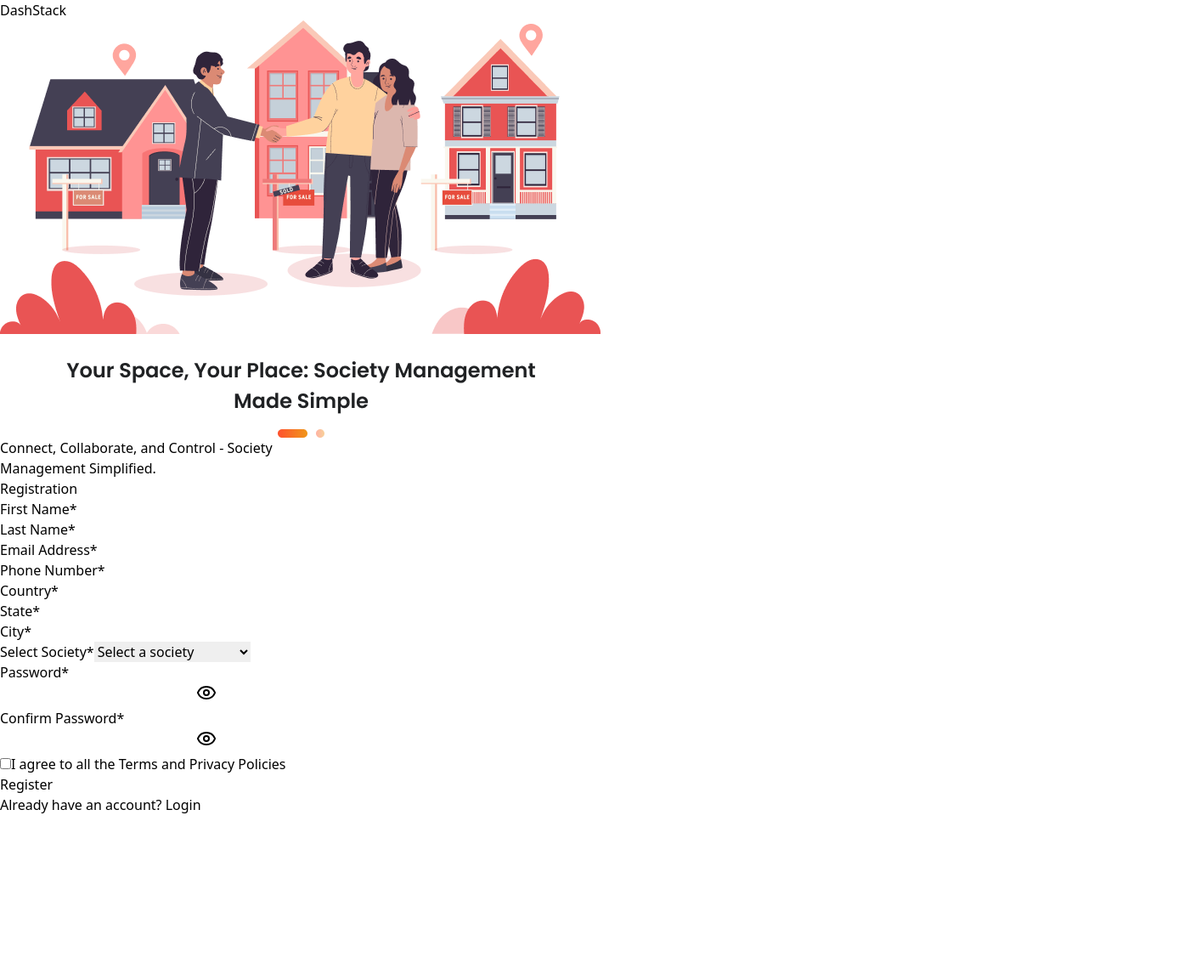
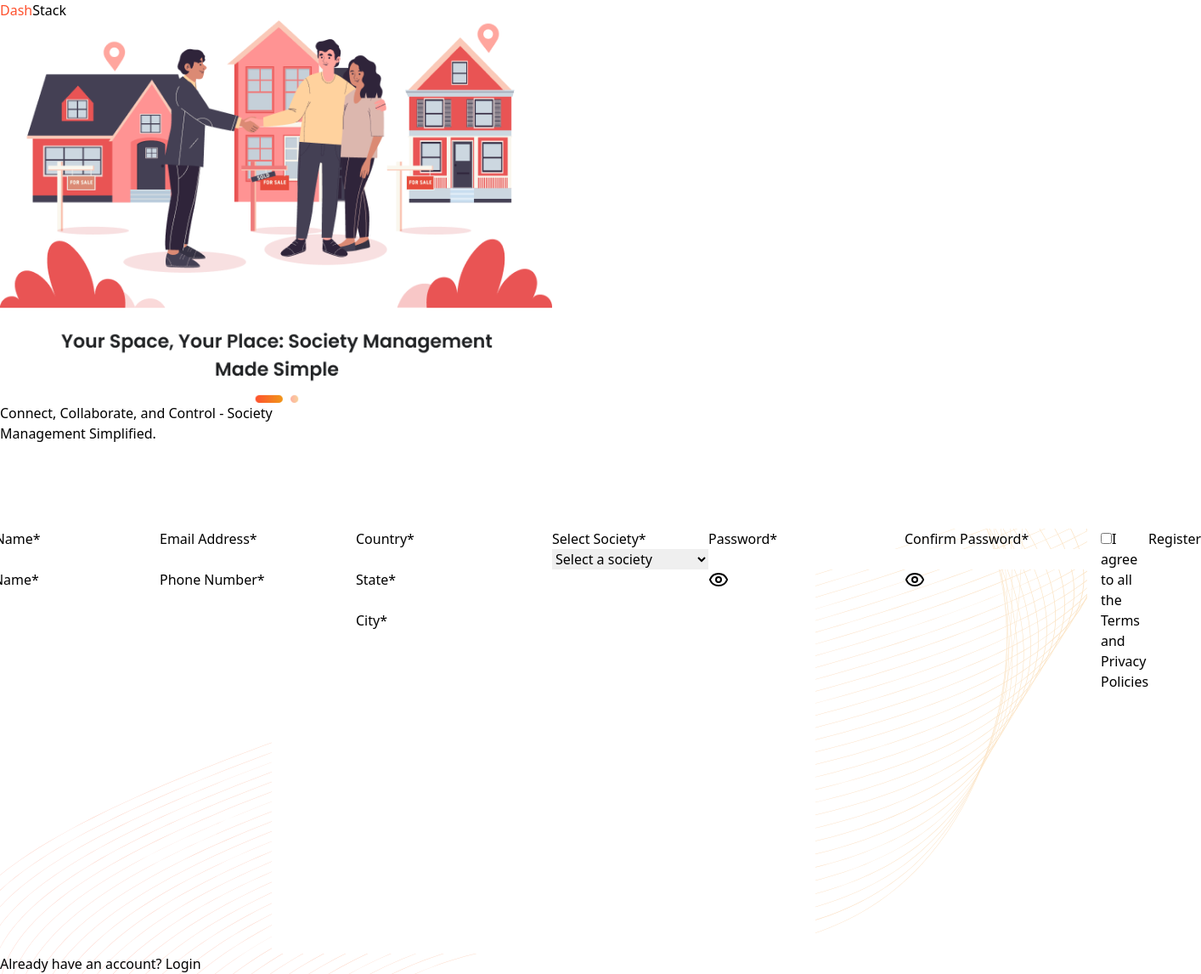
Before and after one commit to talaviyarohit/Society_Management, a React (Vite) app: page /registration in a window 1280 px wide. Shown: the whole page at 85% size, 1414 px wide, since content can reach past the window. Before the commit the page ends 959 px from the top, so only its background shows below. Built offline with nearby package versions, Linux system fonts and the light colour scheme.

Commit message:
Registration

```diff
--- a/src/assets/css/login/login.css
+++ b/src/assets/css/login/login.css
@@ -15,6 +15,7 @@
    width: 600px;
    box-shadow: 1px 0px 2px  rgb(231, 231, 241);
 }
+
 .dashstack{
     height: 500px;
     margin-left: 50px;
@@ -22,6 +23,10 @@
 .image{
     width: 600px;
     height: 491px;
+}
+.image1{
+    width: 650px;
+    height: 450px;
 }
 .right-side{
     background-image: url(../../image/line.svg);
@@ -37,3 +42,12 @@
 .resend{
     margin-left: 78%;
 }
+.regform{
+    height: 500px;
+    width: 50%;
+    display: flex;
+    justify-content: center;
+    margin-top: 100px;
+    background-color: white;
+    justify-self: center;
+}
--- a/src/components/Registration/Registration.jsx
+++ b/src/components/Registration/Registration.jsx
@@ -1,6 +1,7 @@
 import { useState } from 'react'
 import { EyeIcon, EyeOffIcon } from 'lucide-react'
 import regImg from "../../assets/image/1.png"
+import '../../assets/css/login/login.css';
 
 export default function RegistrationForm() {
     const [showPassword, setShowPassword] = useState(false)
@@ -9,10 +10,10 @@ export default function RegistrationForm() {
     return (
         <div className="flex min-h-screen bg-gray-100">
             {/* Left side */}
-      <div className="hidden lg:flex lg:w-1/2 bg-white flex-col p-12">
-        <h1 className="text-4xl font-bold text-[#FF5733]">DashStack</h1>
+            <div className="hidden lg:flex w-1/2 bg-gray flex-col p-12">
+            <h2 className="text-3xl font-bold text-gray-900"><span className='dash'>Dash</span>Stack</h2>
                 <div className="flex-grow flex items-center justify-center">
-          <img src={regImg} alt="Isometric illustration" className="max-w-md" />
+                    <img src={regImg} alt="Isometric illustration" className="max-w-md image1" />
                 </div>
                 <div className="text-center">
                     <h2 className="text-2xl font-semibold">Connect, Collaborate, and Control - <span className="text-[#FF5733]">Society</span></h2>
@@ -21,9 +22,10 @@ export default function RegistrationForm() {
             </div>
 
             {/* Right side */}
-      <div className="w-full lg:w-1/2 bg-white p-12">
+            <div className=" w-full w-1/2 bg-white p-10 right-side pt-20 login-background1">
+
+                <form className="space-y-5 flex flex-col justify-center px-4 bg-white regform ">
                 <h2 className="text-3xl font-semibold mb-6">Registration</h2>
-        <form className="space-y-4">
                     <div className="grid grid-cols-2 gap-4">
                         <div>
                             <label htmlFor="firstName" className="block text-sm font-medium text-gray-700">First Name*</label>
```
Lines whose indentation alone changed are shown as unchanged.
